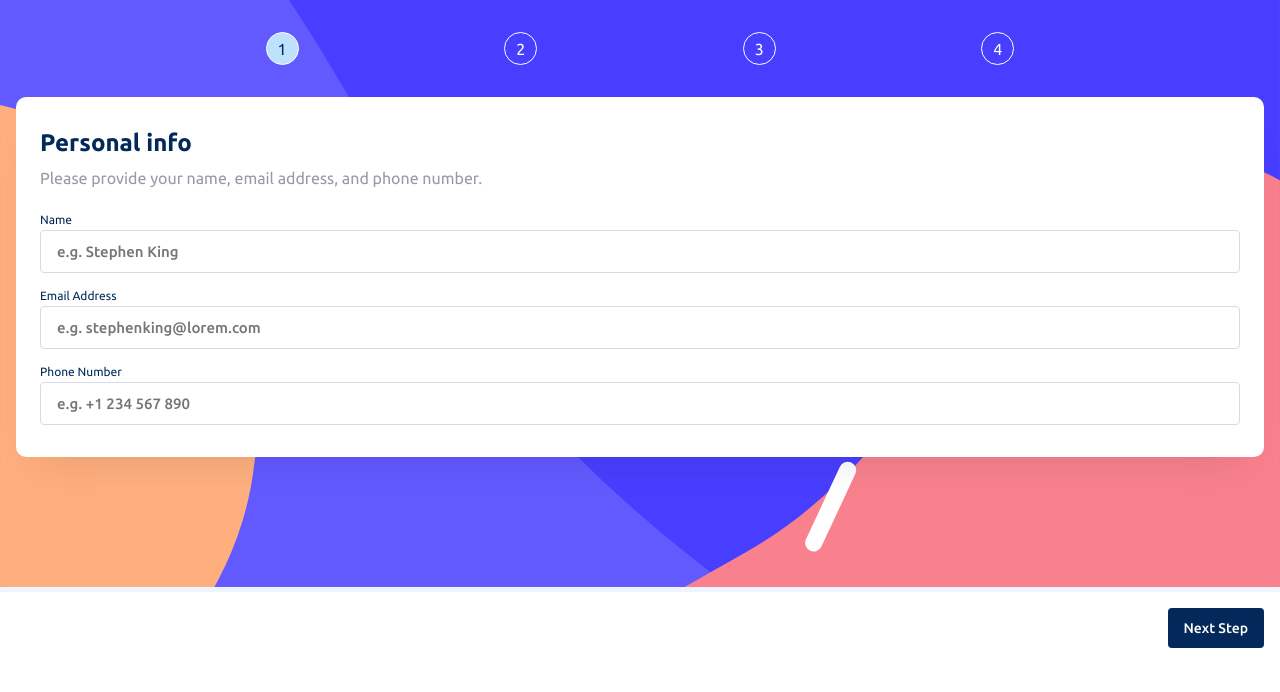
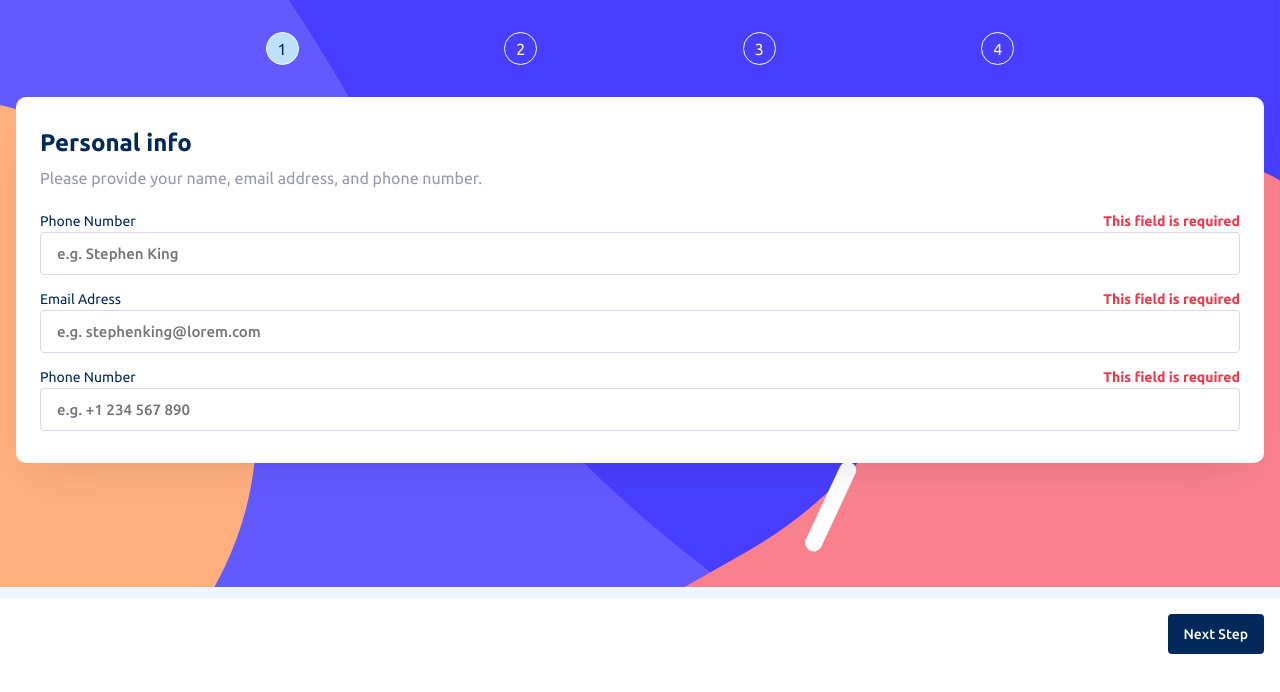
Before and after one commit to LadoAsambadze/Multi-step-form, a React (Vite) app: page / in a window 1280 px wide. Shown: the top 692 px of the page. Built offline with nearby package versions, Linux system fonts and the light colour scheme.

Commit message:
object in redux to save on localstorage data

```diff
--- a/src/Pages/Personal-info.tsx
+++ b/src/Pages/Personal-info.tsx
@@ -1,31 +1,39 @@
 import { styled } from "styled-components";
 import Mobile from "../Components/Mobile-pages";
-// import { SubmitHandler, useForm } from "react-hook-form";
+import { SubmitHandler, useForm } from "react-hook-form";
 import DesktopPages from "../Components/Desktop-pages";
 import { Link } from "react-router-dom";
 import { useSelector } from "react-redux";
 import { setPage } from "../store/PageNum";
 import { useDispatch } from "react-redux/es/exports";
+import { setBase } from "../store/DataBase";
 
-// interface Type {
-//   name: string;
-//   email: string;
-//   number: number;
-// }
+interface Type {
+  name: string;
+  email: string;
+  number: number;
+}
 
 export default function PersonalInfo() {
-  // const { register, handleSubmit } = useForm<Type>();
+  const {
+    register,
+    handleSubmit,
+    formState: { errors },
+  } = useForm<Type>();
 
-  // const onSubmit: SubmitHandler<Type> = (data) => {
-  //   console.log(data);
-  // };
   const dispatch = useDispatch();
-  const page = useSelector((store: any) => store.page.Number);
+  const base = useSelector((store: any) => store.base.Object);
+
+  const onSubmit: SubmitHandler<Type> = (data) => {
+    dispatch(setBase(data));
+    localStorage.setItem("base", JSON.stringify(base));
+  };
+  console.log(base);
+
   const nextHandler = () => {
     dispatch(setPage(2));
   };
 
-  console.log(page);
   return (
     <>
       <Section>
@@ -41,31 +49,46 @@ export default function PersonalInfo() {
                   Please provide your name, email address, and phone number.
                 </Instruction>
 
-                <Form>
-                  <Label style={{ marginTop: 0 }}>Name</Label>
+                <Form onSubmit={handleSubmit(onSubmit)}>
+                  <Label style={{ marginTop: 0 }}>
+                    <LabelP>Phone Number</LabelP>
+                    <Error>This field is required</Error>
+                  </Label>
                   <Input
                     placeholder="e.g. Stephen King"
                     type="string"
-                    // {...register("name")}
+                    {...register("name", { required: true })}
                   />
-                  <Label>Email Address</Label>
+                  <Label>
+                    <LabelP>Email Adress</LabelP>
+                    <Error>This field is required</Error>
+                  </Label>
                   <Input
                     placeholder="e.g. stephenking@lorem.com"
                     type="email"
-                    // {...register("email")}
+                    {...register("email", { required: true })}
                   />
-                  <Label>Phone Number</Label>
+                  <Label>
+                    <LabelP>Phone Number</LabelP>
+                    <Error>This field is required</Error>
+                  </Label>
                   <Input
                     placeholder="e.g. +1 234 567 890"
                     type="number"
-                    // {...register("number")}
+                    {...register("number", { required: true })}
                   />
                   <NextDivDesktop>
-                    <Link to="/plan">
-                      <NextButtonDesktop onClick={nextHandler}>
-                        Next Step
-                      </NextButtonDesktop>
-                    </Link>
+                    {/* <Link to="/plan"> */}
+                    <NextButtonDesktop
+                      onClick={() => {
+                        nextHandler();
+                        handleSubmit(onSubmit);
+                      }}
+                      type="submit"
+                    >
+                      Next Step
+                    </NextButtonDesktop>
+                    {/* </Link> */}
                   </NextDivDesktop>
                 </Form>
               </Info>
@@ -176,6 +199,10 @@ const Label = styled.label`
   line-height: 14px;
   color: #022959;
   margin-top: 16px;
+  display: flex;
+  width: 100%;
+  justify-content: space-between;
+  align-items: center;
   @media (min-width: 1400px) {
     font-size: 14px;
     line-height: 16px;
@@ -255,3 +282,17 @@ const NextButtonDesktop = styled.button`
     display: block;
   }
 `;
+
+const Error = styled.span`
+  font-weight: 700;
+  font-size: 14px;
+  line-height: 16px;
+  text-align: right;
+  color: #ee374a;
+`;
+const LabelP = styled.span`
+  font-weight: 400;
+  font-size: 14px;
+  line-height: 16px;
+  color: #022959;
+`;
--- a/src/Pages/Plan.tsx
+++ b/src/Pages/Plan.tsx
@@ -19,7 +19,8 @@ export default function Plan() {
   const activeHandler = () => {
     dispatch(setActive(!active));
   };
-
+  const base = useSelector((store: any) => store.base.Object);
+  console.log(base);
   return (
     <>
       <Section>
--- /dev/null
+++ b/src/store/DataBase.tsx
@@ -0,0 +1,17 @@
+import { createSlice } from "@reduxjs/toolkit";
+
+const dataBase = createSlice({
+  name: "base",
+  initialState: {
+    Object: { name: "", email: "", phone: "" },
+  },
+  reducers: {
+    setBase: (state, action) => {
+      state.Object = action.payload;
+    },
+  },
+});
+
+export const { setBase } = dataBase.actions;
+
+export default dataBase.reducer;
--- a/src/store/redux.tsx
+++ b/src/store/redux.tsx
@@ -1,11 +1,13 @@
 import { configureStore } from "@reduxjs/toolkit";
 import PageNum from "./PageNum";
 import activeButton from "./Active";
+import dataBase from "./DataBase";
 
 const store = configureStore({
   reducer: {
     page: PageNum,
     active: activeButton,
+    base: dataBase,
   },
 });
 
```
